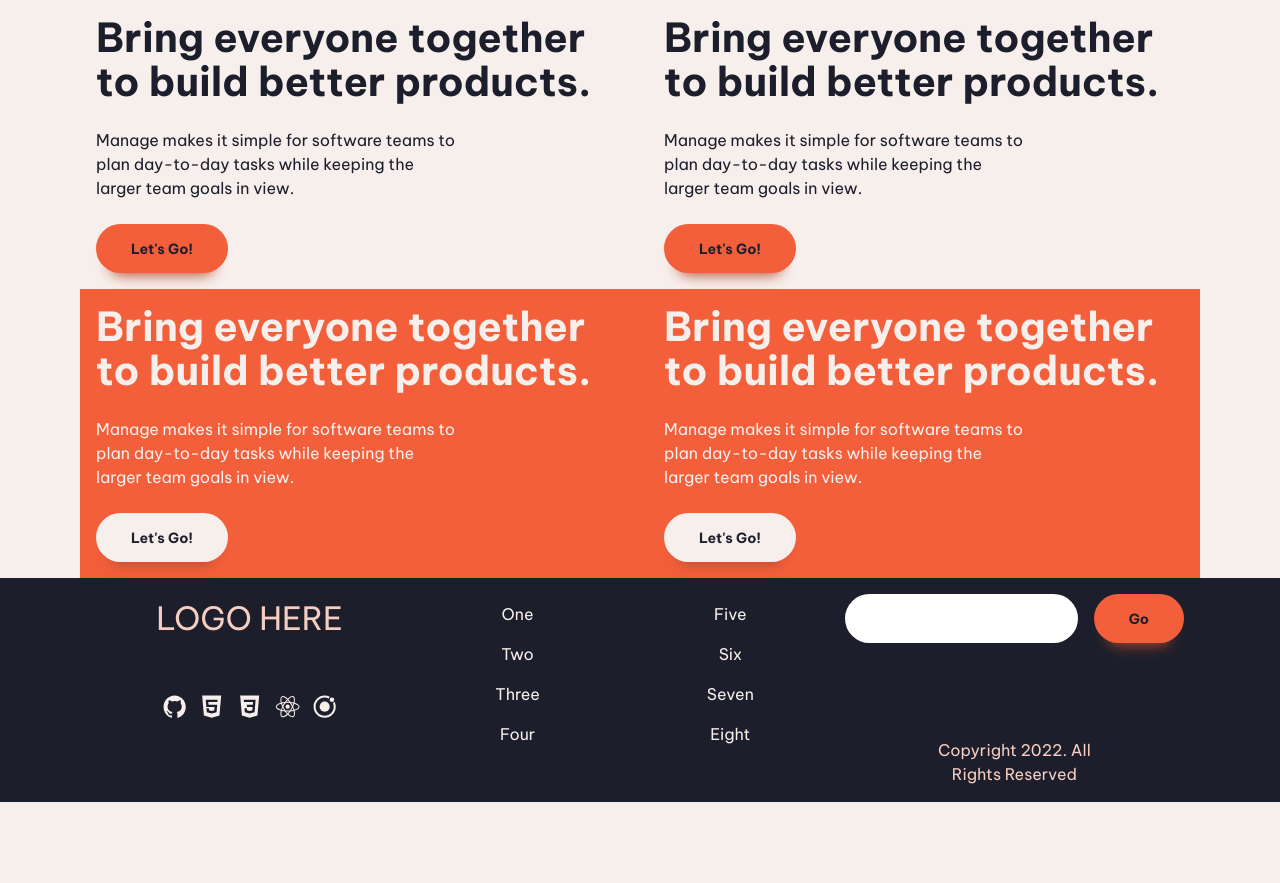
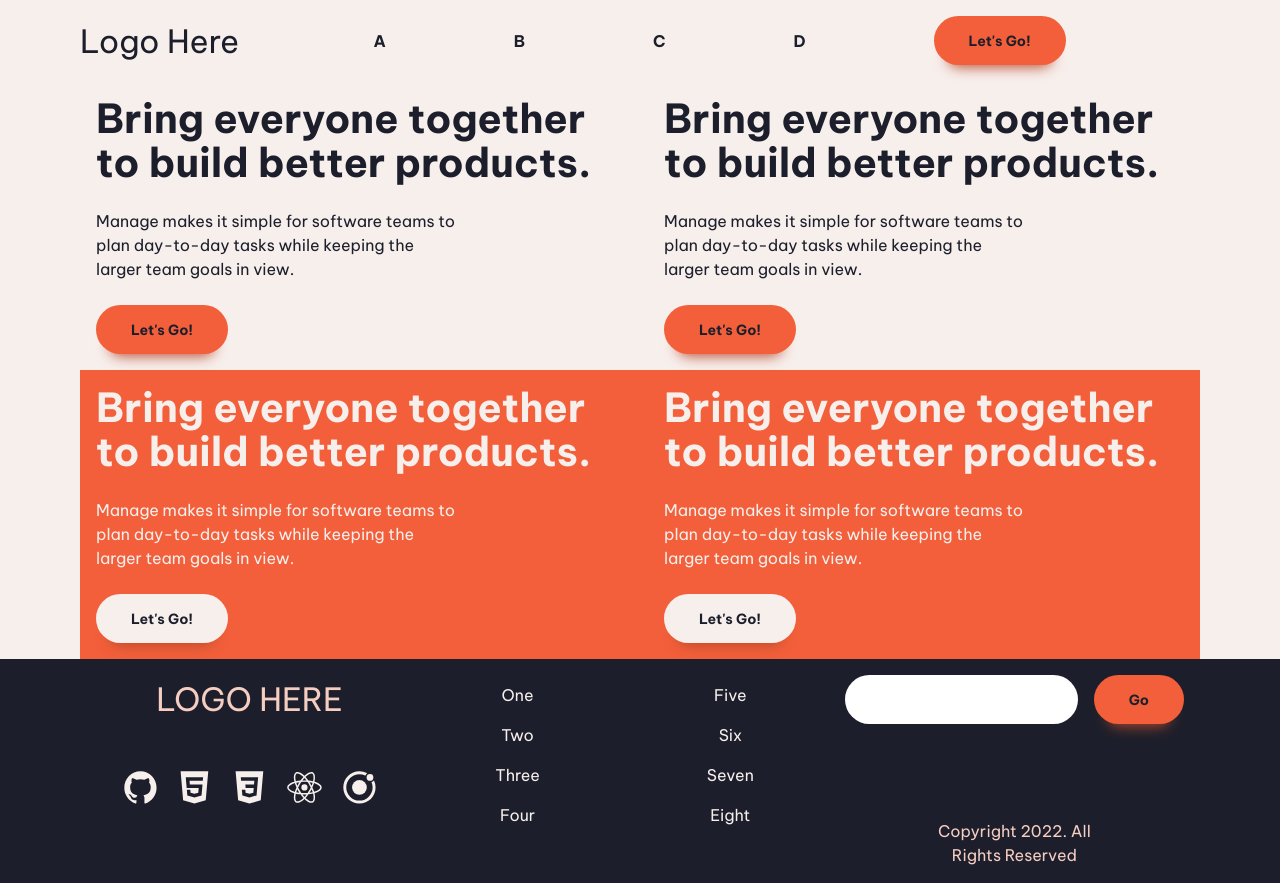
Before and after one commit to bennyjams/dynamic-palette-site, a React (Create React App) app: page / in a window 1280 px wide. Before the commit the page ends 802 px from the top, so only its background shows below. Built offline with nearby package versions, Linux system fonts and the light colour scheme.

Commit message:
header basics

```diff
--- a/src/App.css
+++ b/src/App.css
@@ -37,6 +37,7 @@
   --size-400: 1rem;
   --size-500: 1.5rem;
   --size-600: 2rem;
+  --size-650: 2.5rem;
   --size-700: 3rem;
   --size-800: 4rem;
   --size-900: 5rem;
@@ -160,6 +161,69 @@ body {
   color: var(--clr-acc-400);
 }
 
+/* HEADER */
+
+.primary-header {
+  padding: 1rem;
+  min-height: 4rem;
+}
+
+.nav-wrapper {
+  display: flex;
+  justify-content: space-between;
+  align-items: center;
+}
+
+.header-navigation {
+  display: flex;
+  align-items: center;
+  gap: 10vw;
+}
+
+.nav-list {
+  display: flex;
+  gap: clamp(1rem, 10vw, 8rem);
+  font-weight: var(--fw-bold);
+}
+.nav-list a {
+  text-decoration: none;
+  color: var(--clr-pri-400);
+}
+
+.header-logo {
+  font-size: clamp(1.5rem, 4vw, 2rem);
+  text-decoration: none;
+}
+
+.mobile-nav-toggle {
+  display: none;
+  cursor: pointer;
+
+  background: transparent;
+  border: 0;
+  padding: 0.5em;
+}
+
+.mobile-menu-hamburger,
+.mobile-menu-close {
+  width: var(--size-650);
+  aspect-ratio: 1;
+  color: var(--clr-pri-400);
+  fill: var(--clr-pri-400);
+}
+
+@media (max-width: 50em) {
+  .header-navigation {
+    display: none;
+  }
+  .mobile-nav-toggle {
+    display: block;
+    position: fixed;
+    top: 1.25rem;
+    right: 1.25rem;
+  }
+}
+
 /* INDIVIDUAL SECTIONS */
 
 .title-p-button {
@@ -278,7 +342,7 @@ body {
   gap: clamp(0.25rem, 7%, 5rem);
 }
 .social-icon {
-  width: var(--size-600);
+  width: var(--size-700);
   aspect-ratio: 1;
   fill: var(--clr-bkg-400);
 }
@@ -329,6 +393,12 @@ body {
   }
 }
 
+@media (max-width: 50em) {
+  .display-sm-none {
+    display: none;
+  }
+}
+
 .bg-primary-400 {
   background-color: var(--clr-pri-400);
 }
--- a/src/components/Header.js
+++ b/src/components/Header.js
@@ -1,26 +1,55 @@
 import "../App.css";
+import { ReactComponent as Hamburger } from "../images/menu.svg";
+import { ReactComponent as Close } from "../images/close.svg";
 
 export function Header() {
   return (
     <>
       <header className="primary-header">
-        <div className="container | visually-hidden">
+        <div className="container">
           <div className="nav-wrapper">
-            <a href="#">Logo Here</a>
+            <a className="header-logo | text-primary-400" href="#">
+              Logo Here
+            </a>
             <button
               className="mobile-nav-toggle"
               aria-controls="primary-navigation"
               aria-expanded="false"
+              onClick={() => {
+                const headerNav = document.querySelector(".n");
+              }}
             >
-              <svg className="icon-hamburger" width={50} height={50}>
-                <use xlinkHref="../../images/menu.svg#menu"></use>
-              </svg>
-              <svg className="icon-close" width={50} height={50}>
-                <use xlinkHref="../../images/close.svg#close"></use>
-              </svg>
+              <Hamburger className="mobile-menu-hamburger" />
+              <Close className="mobile-menu-close | visually-hidden" />
 
               <span className="visually-hidden">Menu</span>
             </button>
+            <nav className="header-navigation" id="header-navigation">
+              <ul aria-label="Primary" role={"list"} className="nav-list">
+                <li>
+                  <a className="nav-item" href="#">
+                    A
+                  </a>
+                </li>
+                <li>
+                  <a className="nav-item" href="#">
+                    B
+                  </a>
+                </li>
+                <li>
+                  <a className="nav-item" href="#">
+                    C
+                  </a>
+                </li>
+                <li>
+                  <a className="nav-item" href="#">
+                    D
+                  </a>
+                </li>
+              </ul>
+              <button className="button | display-sm-none">Let's Go!</button>
+            </nav>
+
             <div className="theme-menu-wrapper" id="theme-menu-wrapper">
               <ul
                 aria-label="Primary"
```
